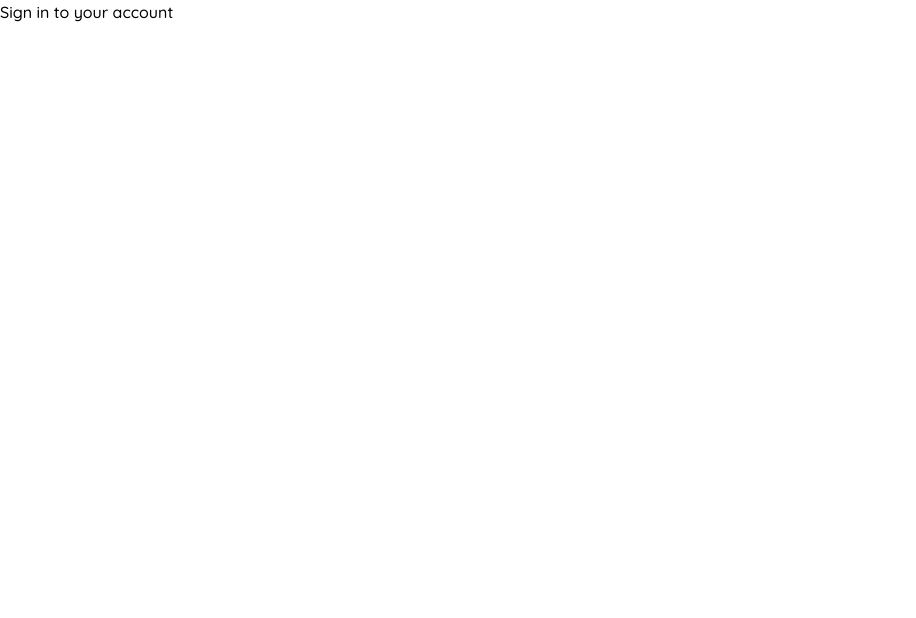
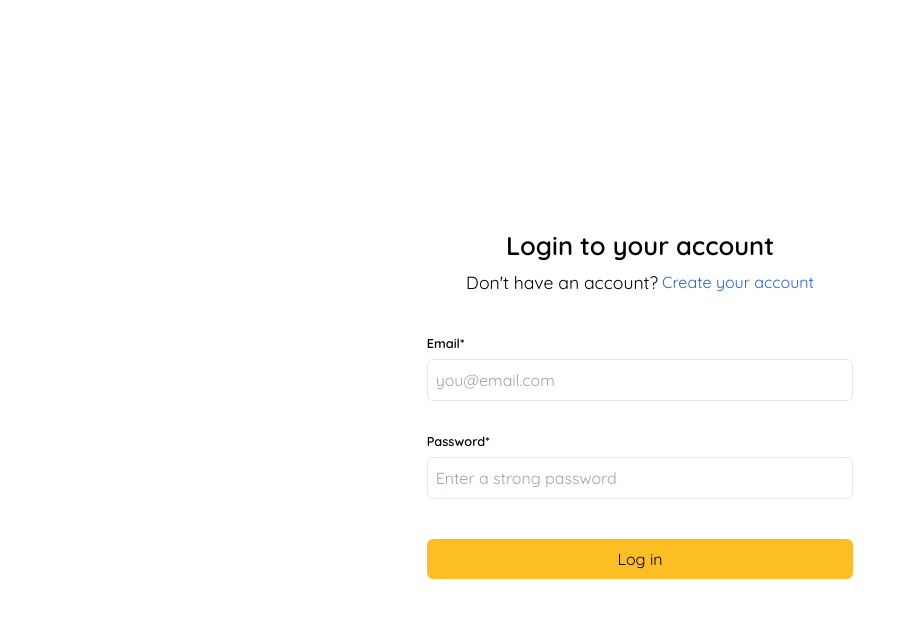
Before and after one commit to PierreParienteDimitrov/beach-cleanup-initiative, a Next.js app: page /login in a window 1280 px wide. Shown: the top 618 px of the page, without its empty margins (0-916 px from the left). Built offline with nearby package versions, Linux system fonts and the light colour scheme.

Commit message:
added next-auth and protected the profile page

```diff
--- /dev/null
+++ b/components/Profile/index.js
@@ -0,0 +1,9 @@
+const ProfileInfo = () => {
+	return (
+		<div>
+			<h3>Welcome</h3>
+		</div>
+	);
+};
+
+export default ProfileInfo;
--- /dev/null
+++ b/components/auth/LoginForm.js
@@ -0,0 +1,80 @@
+import { useRef } from 'react';
+import { useRouter } from 'next/router';
+import Link from 'next/link';
+import { signIn } from 'next-auth/client';
+import SignupBtn from '../buttons/SignupBtn';
+
+const LoginForm = () => {
+	// Refs
+	const emailRef = useRef();
+	const passwordRef = useRef();
+
+	// Router
+	const router = useRouter();
+
+	// SubmitHandler
+	const submitHandler = async (e) => {
+		e.preventDefault();
+		const email = emailRef.current.value;
+		const password = passwordRef.current.value;
+
+		const result = await signIn('credentials', {
+			redirect: false,
+			email: email,
+			password: password,
+		});
+
+		if (result.ok) {
+			router.replace('/profile');
+		}
+	};
+
+	return (
+		<div className='w-full h-screen flex flex-col justify-center items-center'>
+			<div className='mb-8 text-center'>
+				<h3>Login to your account</h3>
+
+				<div className='flex items-center justify-center'>
+					<h5 className='mr-1'>Don&apos;t have an account?</h5>
+					<Link href='/signup'>
+						<a className='text-blue-600'>Create your account</a>
+					</Link>
+				</div>
+			</div>
+
+			{/* Form */}
+			<div className='w-4/12'>
+				<form onSubmit={submitHandler} className='w-full'>
+					{/* Email */}
+					<div className='flex flex-col mb-6'>
+						<label htmlFor='email'>Email*</label>
+						<input
+							// type='email'
+							id='email'
+							placeholder='you@email.com'
+							// required
+							ref={emailRef}
+							className='border p-2 rounded-md'
+						/>
+					</div>
+					{/* Password */}
+					<div className='flex flex-col mb-10'>
+						<label htmlFor='password'>Password*</label>
+						<input
+							type='password'
+							id='password'
+							placeholder='Enter a strong password'
+							// required
+							ref={passwordRef}
+							className='border p-2 rounded-md'
+						/>
+					</div>
+
+					<SignupBtn cta={'Log in'} />
+				</form>
+			</div>
+		</div>
+	);
+};
+
+export default LoginForm;
--- a/package.json
+++ b/package.json
@@ -13,6 +13,7 @@
     "mongodb": "^3.6.9",
     "mongoose": "^5.12.15",
     "next": "11.0.1",
+    "next-auth": "^3.27.1",
     "nprogress": "^0.2.0",
     "react": "17.0.2",
     "react-dom": "17.0.2"
--- a/pages/_app.js
+++ b/pages/_app.js
@@ -1,5 +1,6 @@
 import { useEffect } from 'react';
 import { useRouter } from 'next/router';
+import { Provider } from 'next-auth/client';
 import NProgress from 'nprogress';
 import 'nprogress/nprogress.css';
 import '../styles/globals.css';
@@ -28,7 +29,11 @@ function MyApp({ Component, pageProps }) {
 		};
 	}, [router]);
 
-	return <Component {...pageProps} />;
+	return (
+		<Provider session={pageProps.session}>
+			<Component {...pageProps} />
+		</Provider>
+	);
 }
 
 export default MyApp;
--- /dev/null
+++ b/pages/api/auth/[...nextauth].js
@@ -0,0 +1,38 @@
+import NextAuth from 'next-auth';
+import Providers from 'next-auth/providers';
+import { connectToDatabase } from '../../../util/mongodb';
+import User from '../../../models/User';
+import mongoose from 'mongoose';
+import { verifyPassword } from '../../../util/hash';
+
+export default NextAuth({
+	session: {
+		jwt: true,
+	},
+	providers: [
+		Providers.Credentials({
+			async authorize(credentials) {
+				await connectToDatabase();
+
+				const user = await User.findOne({ email: credentials.email });
+				// console.log(user);
+
+				if (!user) {
+					mongoose.connection.close();
+					throw new Error('No user found');
+				}
+
+				const isValid = await verifyPassword(credentials.password, user.password);
+
+				if (!isValid) {
+					mongoose.connection.close();
+					throw new Error('Could not log you in');
+				}
+
+				mongoose.connection.close();
+
+				return { email: user.email, name: user.name };
+			},
+		}),
+	],
+});
--- a/pages/login.js
+++ b/pages/login.js
@@ -1,10 +1,12 @@
-import React from 'react';
+import LoginForm from '../components/auth/LoginForm';
 
 const login = () => {
 	return (
-		<div>
-			<h1>Sign in to your account</h1>
-		</div>
+		<>
+			<div className='relative'>
+				<LoginForm />
+			</div>
+		</>
 	);
 };
 
--- a/pages/profile.js
+++ b/pages/profile.js
@@ -1,11 +1,30 @@
-import React from 'react';
+import { getSession } from 'next-auth/client';
 
-const profile = () => {
+const profile = ({ session }) => {
 	return (
 		<div>
 			<h1>Your Profile</h1>
+			<h2>Welcome {session.user.name}</h2>
 		</div>
 	);
 };
 
+export async function getServerSideProps(context) {
+	const session = await getSession({ req: context.req });
+	console.log(session);
+
+	if (!session) {
+		return {
+			redirect: {
+				destination: 'login',
+				permanent: false,
+			},
+		};
+	}
+
+	return {
+		props: { session },
+	};
+}
+
 export default profile;
--- a/util/hash.js
+++ b/util/hash.js
@@ -1,6 +1,11 @@
-import { hash } from 'bcrypt';
+import { hash, compare } from 'bcrypt';
 
 export async function hashPassword(password) {
 	const hashedPassword = await hash(password, 12);
 	return hashedPassword;
 }
+
+export async function verifyPassword(password, hashedPassword) {
+	const isValid = await compare(password, hashedPassword);
+	return isValid;
+}
```
Also changed, not shown: 1 other file (tests, documents, lock files or other folders).
